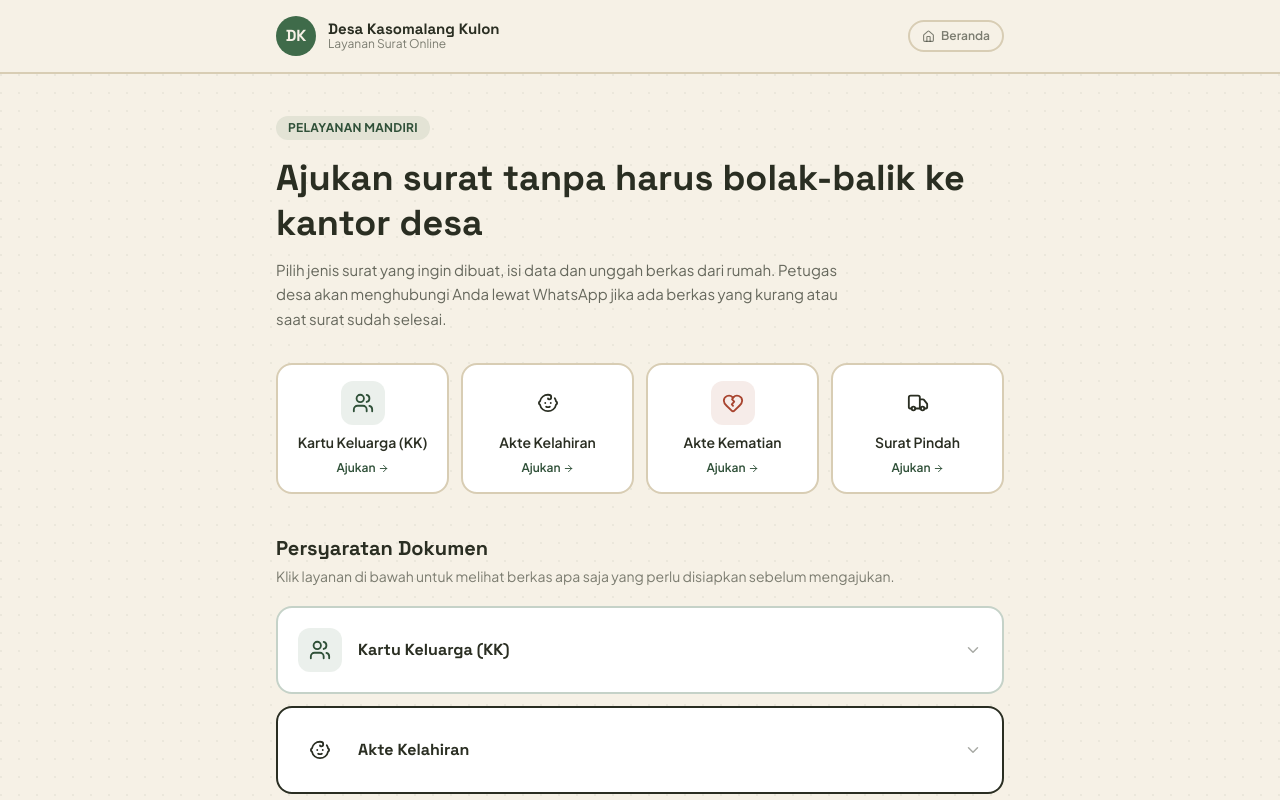
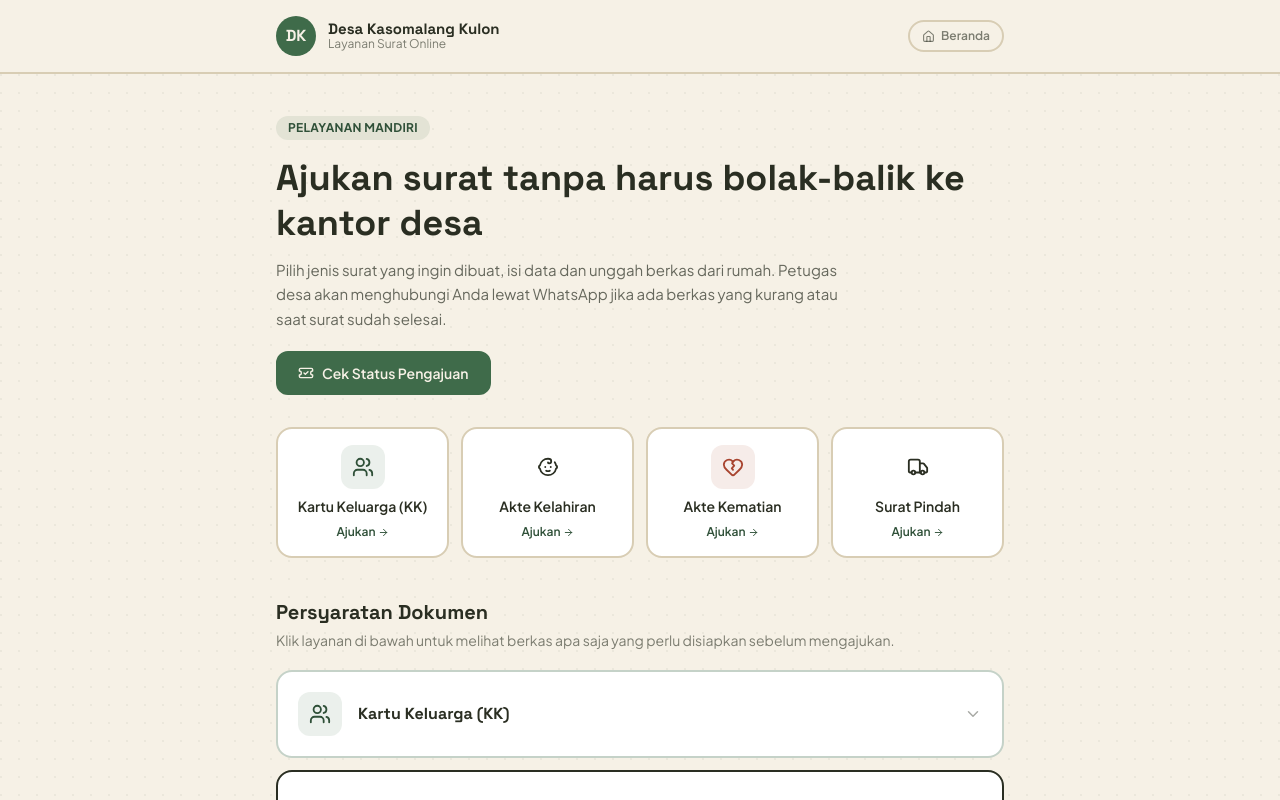
Before and after one commit to xxcode2/disdukdesa, a Next.js app in the folder desa-kasomalang/: page / in a window 1280 px wide. Shown: the top 800 px of the page. Built offline with nearby package versions, Linux system fonts and the light colour scheme.

Commit message:
Update page.tsx

```diff
--- a/desa-kasomalang/src/app/page.tsx
+++ b/desa-kasomalang/src/app/page.tsx
@@ -1,5 +1,5 @@
 import Link from 'next/link';
-import { Users, Baby, HeartCrack, Truck, ArrowRight, MessageCircleMore, ChevronDown } from 'lucide-react';
+import { Users, Baby, HeartCrack, Truck, ArrowRight, MessageCircleMore, ChevronDown, TicketCheck } from 'lucide-react';
 import { Header } from '@/components/layout/Header';
 import { Footer } from '@/components/layout/Footer';
 
@@ -221,6 +221,13 @@ export default function HomePage() {
               Petugas desa akan menghubungi Anda lewat WhatsApp jika ada berkas yang kurang
               atau saat surat sudah selesai.
             </p>
+            <Link
+              href="/cek"
+              className="mt-5 inline-flex items-center gap-2 rounded-xl border-2 border-sawah bg-sawah text-kertas font-semibold px-5 py-2.5 text-sm hover:bg-sawah-gelap transition-colors"
+            >
+              <TicketCheck size={16} />
+              Cek Status Pengajuan
+            </Link>
           </div>
 
           {/* Pilihan layanan cepat */}
```
